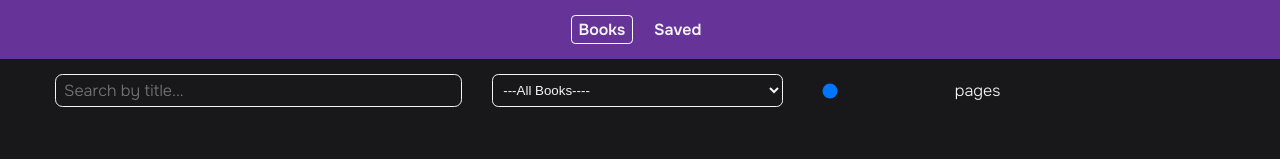
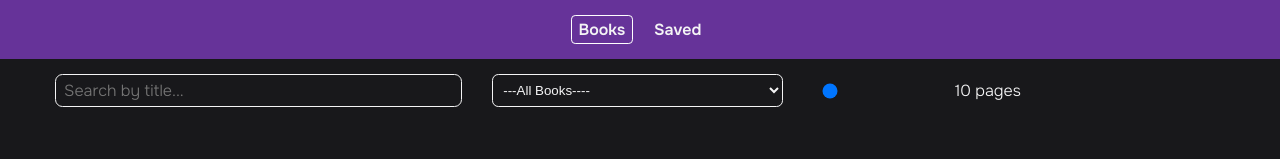
Before and after one commit to JoseIu/reading-list-angular, an Angular app: page /books in a window 1280 px wide. Shown: the top 159 px of the page. Built offline with nearby package versions, Linux system fonts and the light colour scheme.

Commit message:
pageRange

```diff
--- a/src/app/components/form-filter/form-filter.component.ts
+++ b/src/app/components/form-filter/form-filter.component.ts
@@ -12,22 +12,26 @@ import { BooksServiceService } from '../../services/books-service.service';
 })
 export class FormFilterComponent implements OnInit, OnDestroy {
   public booksService = inject(BooksServiceService);
+  public pageRange: number = 10;
   myForm = new FormGroup({
     search: new FormControl(''),
-    range: new FormControl<number>(0),
+    range: new FormControl<number>(10),
     sortBy: new FormControl('all'),
   });
 
   ngOnInit(): void {
     this.myForm.valueChanges.subscribe((formValues) => {
       const { search, range, sortBy } = formValues;
+
       const sortByy = sortBy || '';
 
       const rangeToInteger = Number(range);
+      this.pageRange = rangeToInteger;
 
       this.booksService.filterBooks(search?.toLocaleLowerCase(), rangeToInteger, sortByy);
     });
   }
+
   ngOnDestroy(): void {
     this.myForm.reset();
   }
```
